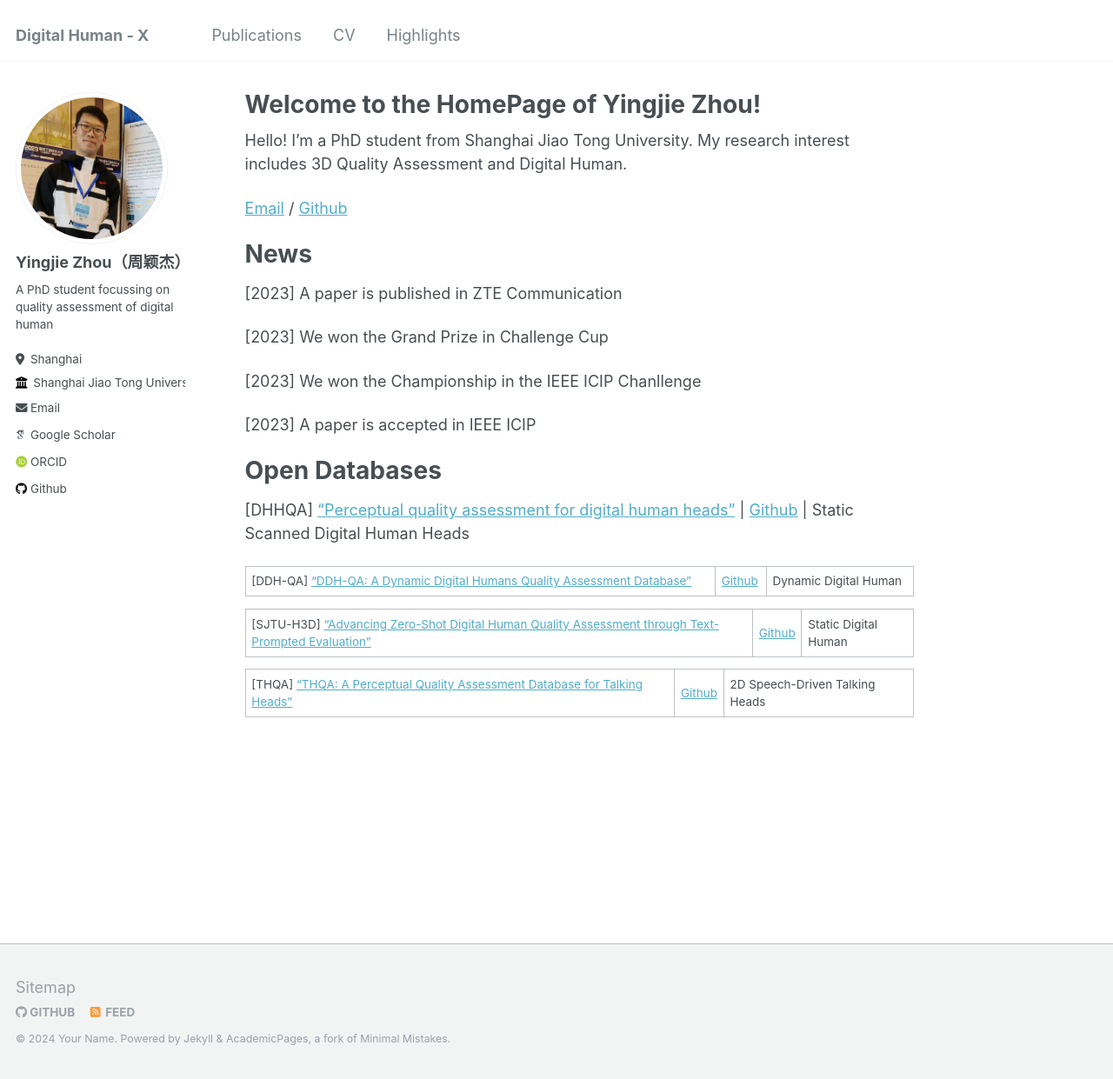
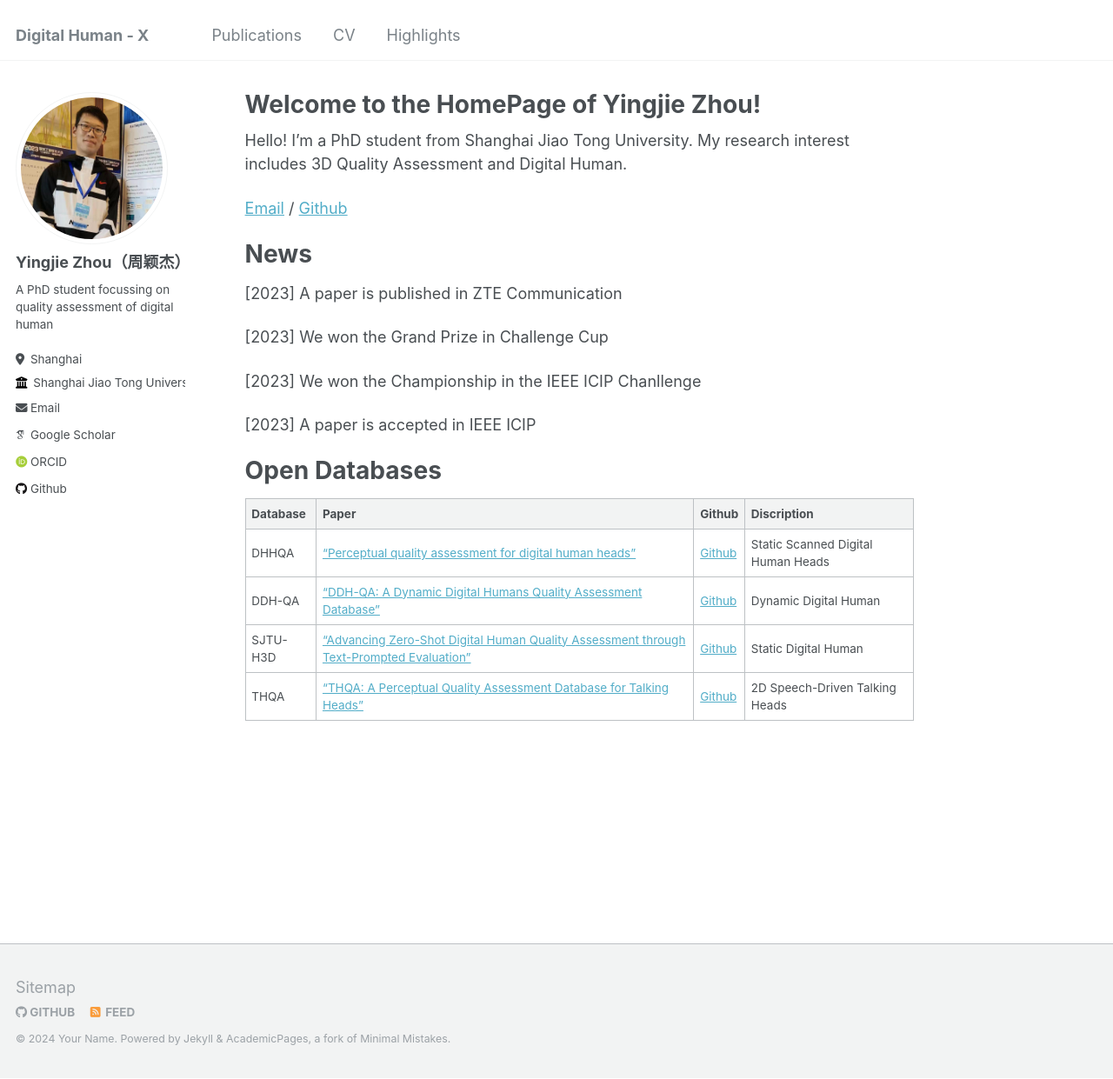
Before and after one commit to zyj-2000/zyj-2000.github.io, a Jekyll site: the page built from _pages/about.md, in a window 1280 px wide and 1241 px high. Shown: the whole window at 87% size. Built offline with Jekyll 4.4.1, drawn with Linux system fonts in a browser that asks for light colours; some web fonts are replaced.

Commit message:
Update about.md

```diff
--- a/_pages/about.md
+++ b/_pages/about.md
@@ -23,10 +23,10 @@ News
 
 Open Databases
 ======
-[DHHQA] ["Perceptual quality assessment for digital human heads"](https://ieeexplore.ieee.org/abstract/document/10095347) | [Github](https://github.com/zzc-1998/DHHQA) | Static Scanned Digital Human Heads
 
-[DDH-QA] ["DDH-QA: A Dynamic Digital Humans Quality Assessment Database"](https://ieeexplore.ieee.org/abstract/document/10219874) | [Github](https://github.com/zzc-1998/DDH-QA) | Dynamic Digital Human
-
-[SJTU-H3D] ["Advancing Zero-Shot Digital Human Quality Assessment through Text-Prompted Evaluation"](https://arxiv.org/abs/2307.02808) | [Github](https://github.com/zzc-1998/SJTU-H3D) | Static Digital Human
-
-[THQA] ["THQA: A Perceptual Quality Assessment Database for Talking Heads"](https://arxiv.org/abs/2404.09003) | [Github](https://github.com/zzc-1998/DHHQA) | 2D Speech-Driven Talking Heads
+|  Database    |  Paper    |  Github    | Discription |
+| ---- | ---- | ---- | ---- |
+| DHHQA | ["Perceptual quality assessment for digital human heads"](https://ieeexplore.ieee.org/abstract/document/10095347) | [Github](https://github.com/zzc-1998/DHHQA) | Static Scanned Digital Human Heads |
+| DDH-QA | ["DDH-QA: A Dynamic Digital Humans Quality Assessment Database"](https://ieeexplore.ieee.org/abstract/document/10219874) | [Github](https://github.com/zzc-1998/DDH-QA) | Dynamic Digital Human |
+| SJTU-H3D |  ["Advancing Zero-Shot Digital Human Quality Assessment through Text-Prompted Evaluation"](https://arxiv.org/abs/2307.02808) | [Github](https://github.com/zzc-1998/SJTU-H3D) | Static Digital Human |
+| THQA | ["THQA: A Perceptual Quality Assessment Database for Talking Heads"](https://arxiv.org/abs/2404.09003) | [Github](https://github.com/zzc-1998/DHHQA) | 2D Speech-Driven Talking Heads |
```
